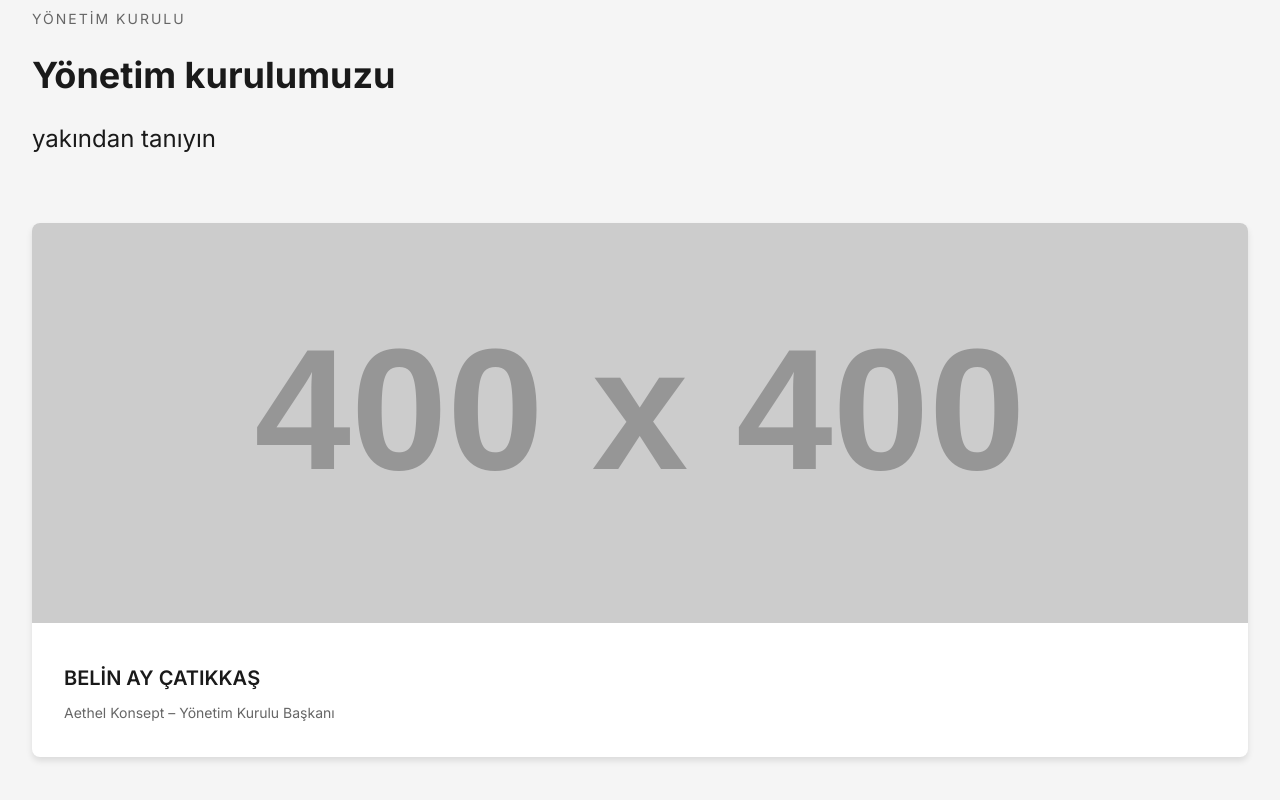
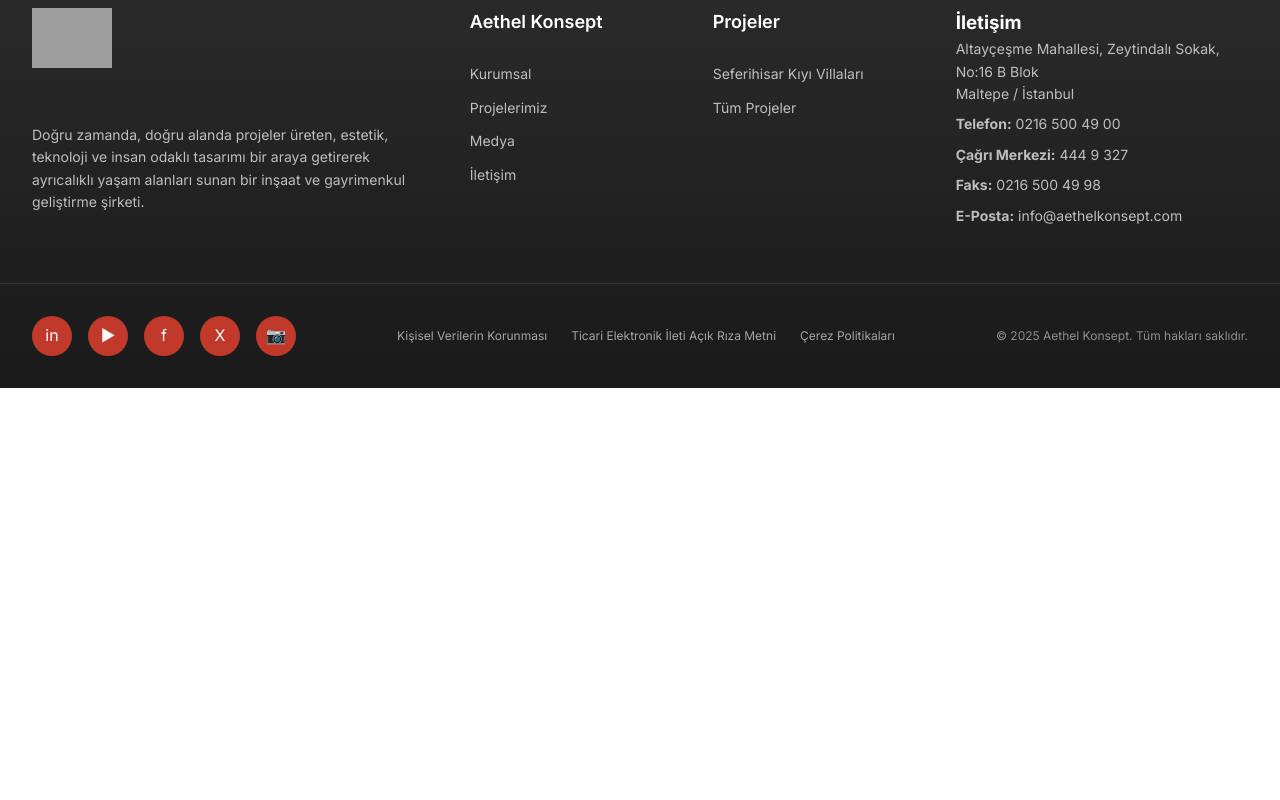
Before and after one commit to belinaycatikkas/lukstriyapyapi, a plain HTML site: page index.html in a window 1280 px wide. Shown: the part 2840-3640 px from the top of the page. After the commit the page ends 3228 px from the top, so only its background shows below. Drawn offline with Linux system fonts and the light colour scheme; grey boxes are pictures that could not be loaded; placeholder pictures from the web are drawn by us.

Commit message:
YÃ¶netim Kurulu bÃ¶lÃ¼mÃ¼ kaldÄ±rÄ±ldÄ±

```diff
--- a/index.html
+++ b/index.html
@@ -156,25 +156,6 @@
         </div>
     </section>
 
-    <section class="board-section">
-        <div class="container">
-            <div class="board-header">
-                <div class="subtitle">YÖNETİM KURULU</div>
-                <h2>Yönetim kurulumuzu</h2>
-                <h3>yakından tanıyın</h3>
-            </div>
-            <div class="board-grid">
-                <div class="board-member">
-                    <img src="assets/img/yonetim/belin-ay-catikkas.jpg" alt="Belin Ay Çatıkkaş" onerror="this.src='https://via.placeholder.com/400x400?text=Belin+Ay+Catikkas'">
-                    <div class="board-member-info">
-                        <h4>BELİN AY ÇATIKKAŞ</h4>
-                        <p>Aethel Konsept – Yönetim Kurulu Başkanı</p>
-                    </div>
-                </div>
-            </div>
-        </div>
-    </section>
-
     <footer class="site-footer">
         <div class="container footer-content">
             <div class="footer-logo">
```
